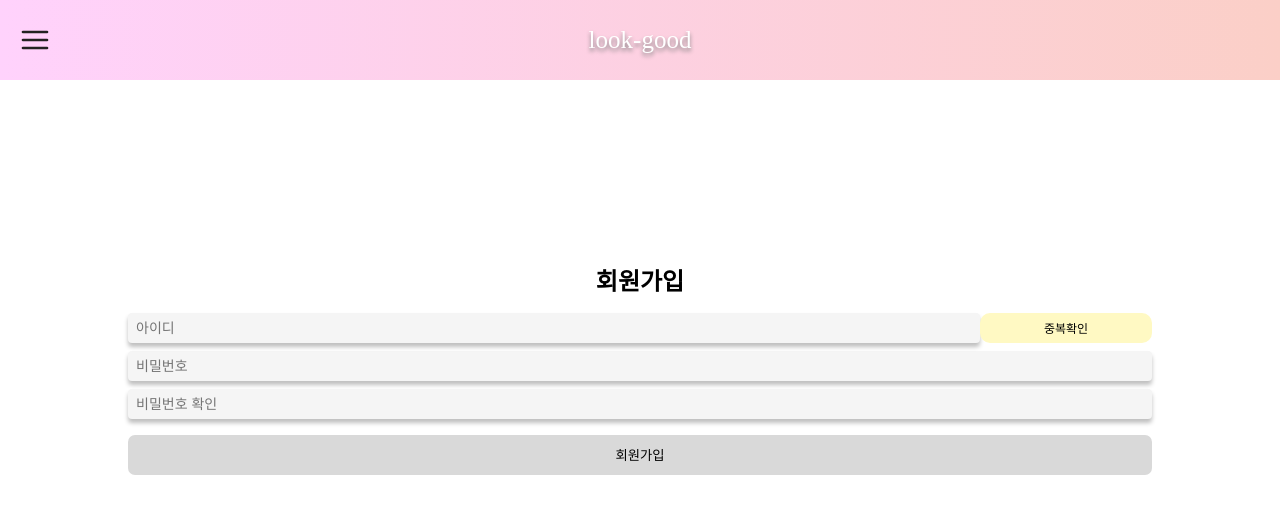
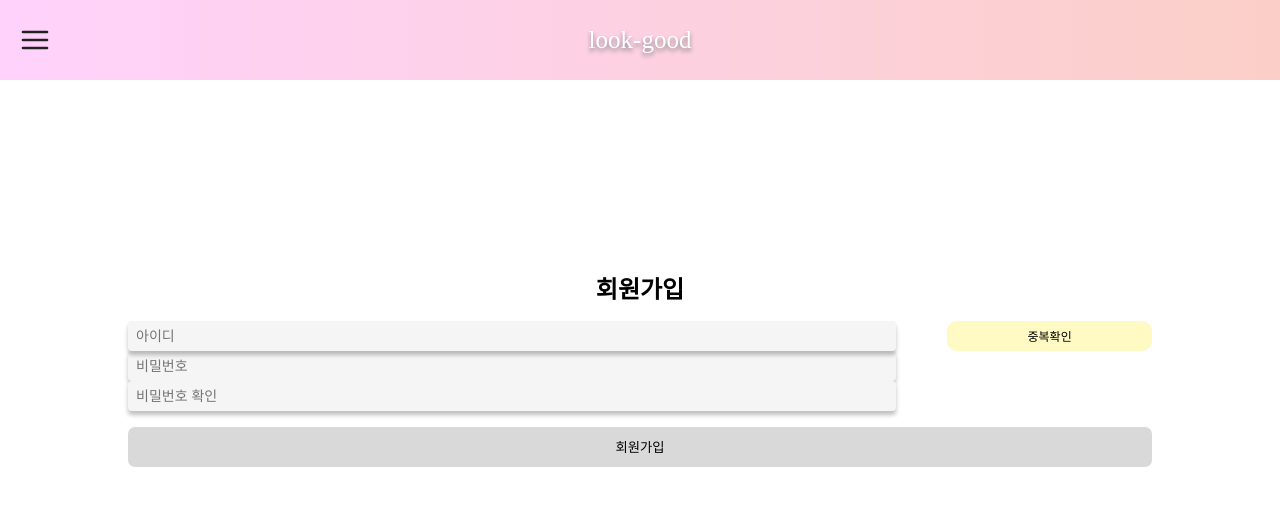
Before and after one commit to CNU-SW6/proj-fe, a React (Create React App) app in the folder frontend/: page /signup in a window 1280 px wide. Shown: the top 514 px of the page. Built offline with nearby package versions, Linux system fonts and the light colour scheme.

Commit message:
회원가입

```diff
--- a/frontend/src/components/LoginForm/ConfirmInput.jsx
+++ b/frontend/src/components/LoginForm/ConfirmInput.jsx
@@ -6,7 +6,6 @@ const ConfirmInputDiv = styled.div`
   width: 100%;
   display: flex;
   justify-content: space-between;
-  align-items: center;
 `;
 
 const ConfirmButton = styled.button`
@@ -17,6 +16,7 @@ const ConfirmButton = styled.button`
   border-radius: 10px;
   background-color: #fff9c3;
   font-size: 12px;
+  padding: 0;
 `;
 
 const ConfirmInput = ({ name, placeholder, onChange }) => {
--- a/frontend/src/components/LoginForm/Input.jsx
+++ b/frontend/src/components/LoginForm/Input.jsx
@@ -1,8 +1,10 @@
 import styled from '@emotion/styled';
+import React from 'react';
+import PropTypes from 'prop-types';
 
-const Input = styled.input`
-  display: block;
-  width: 100%;
+const StyledInput = styled.input`
+  display: ${({ display }) => display};
+  width: ${({ width }) => width};
   padding: 6px 8px;
   height: 30px;
   font-size: 14px;
@@ -13,4 +15,21 @@ const Input = styled.input`
   box-sizing: border-box;
 `;
 
+const Input = ({ display, name, width, placeholder }) => {
+  return <StyledInput display={display} name={name} width={width} placeholder={placeholder} />;
+};
+
+Input.propTypes = {
+  display: PropTypes.string,
+  name: PropTypes.string.isRequired,
+  width: PropTypes.oneOfType([PropTypes.string, PropTypes.number]),
+  placeholder: PropTypes.string,
+};
+
+Input.defaultProps = {
+  display: 'block',
+  width: '100%',
+  placeholder: '',
+};
+
 export default Input;
--- a/frontend/src/components/LoginForm/SignUpForm.jsx
+++ b/frontend/src/components/LoginForm/SignUpForm.jsx
@@ -35,22 +35,29 @@ const SignUpForm = ({ onSubmit }) => {
       <Title>회원가입</Title>
       <ConfirmInput type="text" name="name" placeholder="아이디" onChange={handleChange} />
       {errors.name && <ErrorText>{errors.name}</ErrorText>}
+      <div>
         <Input
           type="password"
           name="password"
+          width="75%"
           placeholder="비밀번호"
           style={{ marginTop: 8 }}
           onChange={handleChange}
         />
         {errors.password && <ErrorText>{errors.password}</ErrorText>}
+      </div>
+      <div>
         <Input
           type="password"
           name="passwordConfirm"
+          width="75%"
           placeholder="비밀번호 확인"
           style={{ marginTop: 8 }}
           onChange={handleChange}
         />
         {errors.passwordConfirm && <ErrorText>{errors.passwordConfirm}</ErrorText>}
+      </div>
+
       <Button type="submit" disabled={isLoading} style={{ marginTop: 16 }}>
         회원가입
       </Button>
```
Lines whose indentation alone changed are shown as unchanged.
